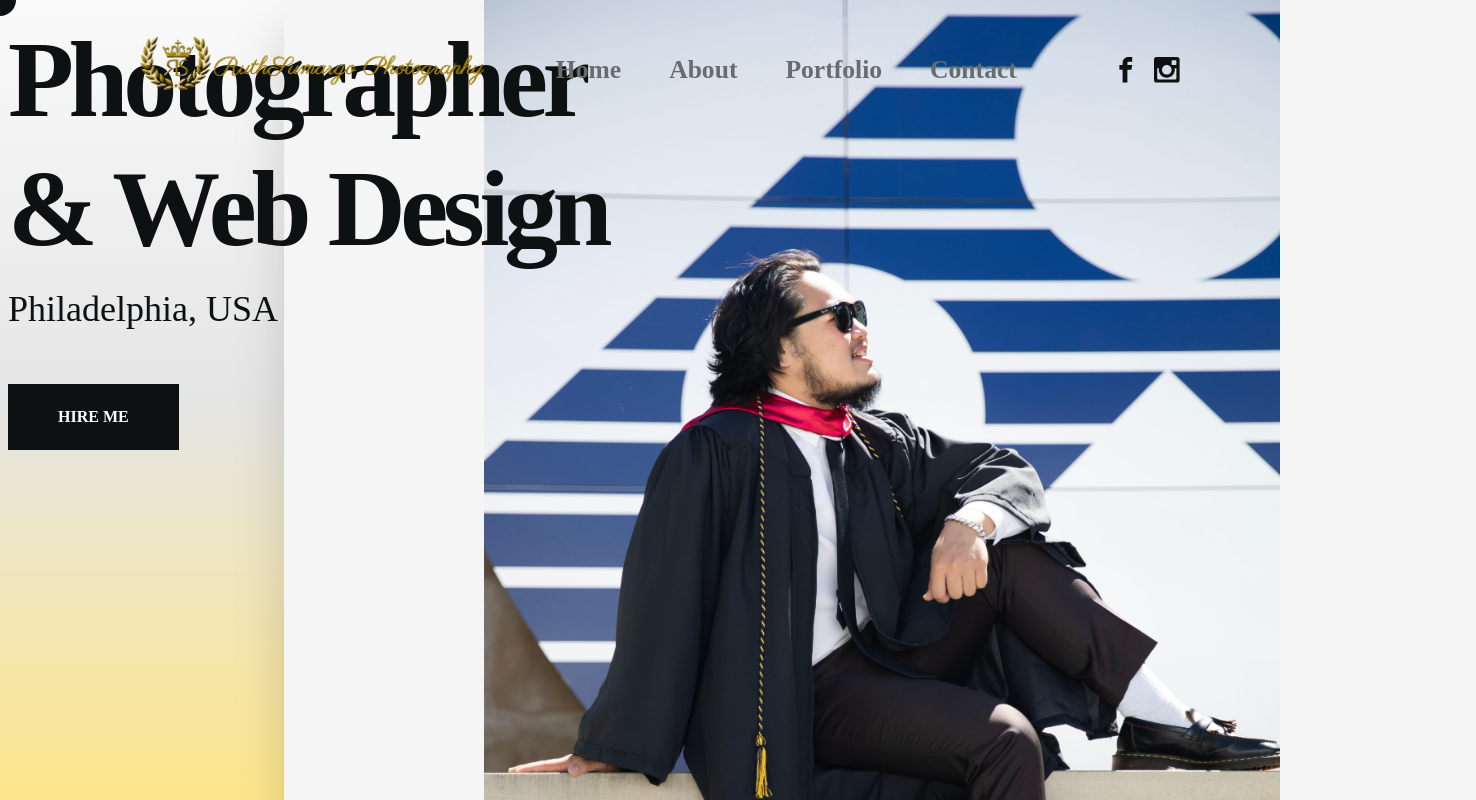
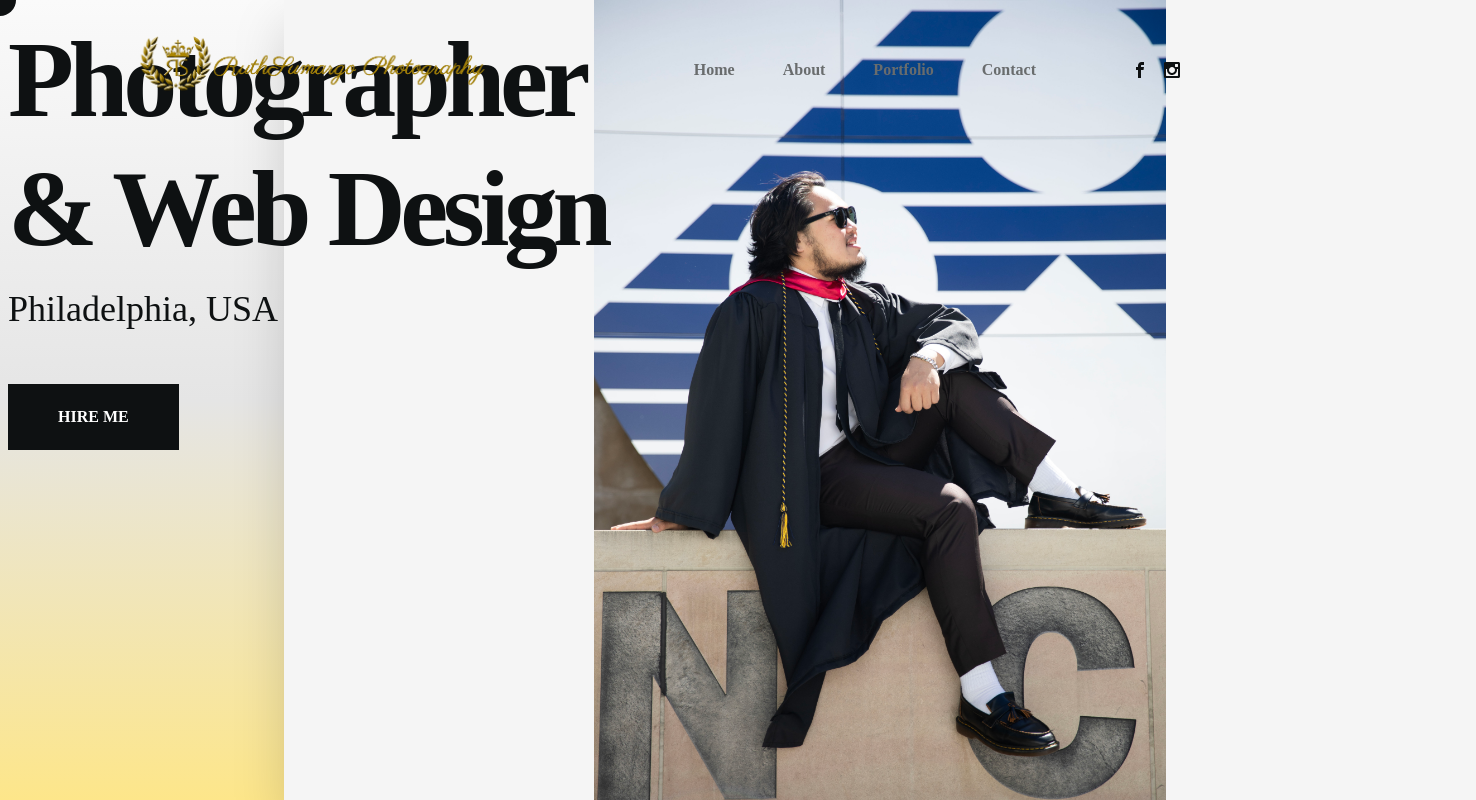
Before and after one commit to Meatbal21/ruthweb, a React (Vite) app: page / in a window 1280 px wide. Shown: the whole page, 1476 px wide, since content can reach past the window. Built offline with nearby package versions, Linux system fonts and the light colour scheme.

Commit message:
fixing overflow image

```diff
--- a/src/index.css
+++ b/src/index.css
@@ -9,10 +9,7 @@ body {
     @apply text-[54px] lg:text-[108px] font-primary font-bold capitalize leading-[120%] tracking-[-0.05em] mb-2;
   }
 .section {
-    height: 100vh;
-    height: 100dvh;
-    width: 100vw;
-    width: 100dvw;
+  @apply h-screen w-screen;
   }
 .btn {
     @apply py-[19px] px-[50px] h-[66px] flex items-center justify-center text-base uppercase font-secondary font-semibold bg-primary text-white;
@@ -56,7 +53,7 @@ body {
     }
   } */
 
-  ::-webkit-scrollbar {
+  /* ::-webkit-scrollbar {
     width: 1.3rem;
   }
 
@@ -77,7 +74,7 @@ body {
   body {
     font-size: 1.6rem;
     background: var(--bg);
-  }
+  } */
 
   /* .container {
     max-width: 124rem;
@@ -85,11 +82,11 @@ body {
     margin: 0 auto;
   } */
 
-  .heading {
+  /* .heading {
     padding: 1rem 0;
     font-size: 3.5rem;
     text-align: center;
-  }
+  } */
 
   .swiper_container {
 
--- a/src/pages/Home.jsx
+++ b/src/pages/Home.jsx
@@ -15,10 +15,10 @@ const Home = () => {
   animate={{opacity: 1}}
   exit={{opacity: 0}}
   transition={transition1}
-  className='section bg-gradient-to-b from-neutral-50 via-neutral-200 to-amber-200 overflow-scroll'>
+  className='section bg-gradient-to-b from-neutral-50 via-neutral-200 to-amber-200 '>
     <div className='container mx-auto h-full relative'>
       {/* text and img wraper */}
-      <div className='flex flex-col justify-center'>
+      <div className='h-full flex flex-col justify-center'>
         <motion.div
         initial={{opacity: 0, y: '-50%'}}
         animate={{opacity: 1, y: 0}}
@@ -40,14 +40,14 @@ const Home = () => {
           hire me
           </Link>
         </motion.div>
-        <div className='flex justify-center max-h-96 lg:max-h-max max-xs:w-4/5 max-xs:mx-auto'>
+        <div className='flex justify-center max-h-96 lg:max-h-full max-xs:w-4/5 max-xs:mx-auto'>
           <motion.div
           initial={{scale: 0}}
           animate={{scale: 1}}
           exit={{scale: 0}}
           transition={transition1}
-          className='relative bg-gradient-to-b from-neutral-100 to-neutral-100 drop-shadow-2xl lg:-right-60 max-xs:-top-10 max-md:w-[400px] max-md:mx-auto'>
-            <motion.img className='mx-auto h-full lg:h-[70%] lg:ml-[200px]'
+          className='relative w-full bg-gradient-to-b from-neutral-100 to-neutral-100 drop-shadow-2xl lg:-right-60 max-xs:-top-10 max-md:w-[400px] max-md:mx-auto'>
+            <motion.img className='mx-auto h-full lg:h-full'
             whileHover={{scale: 1.1}}
             transition={transition1}
             src={WomanImg} alt=''/>
```
